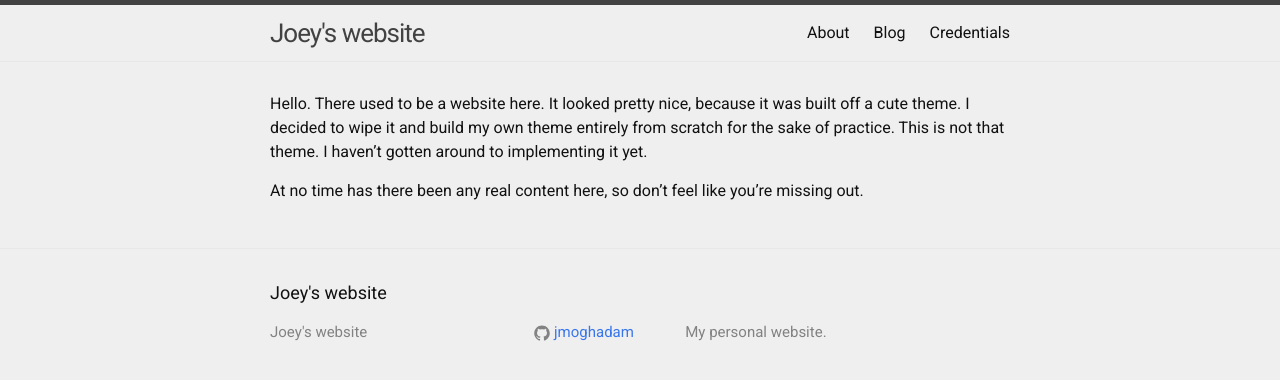
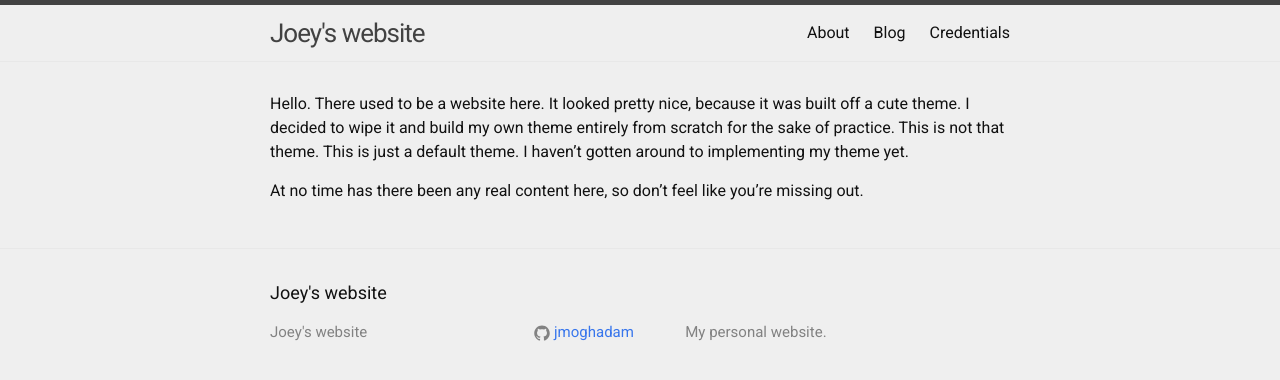
Before and after one commit to badzapcat/jmoghadam.github.io, a Jekyll site: the page built from about.md, in a window 1280 px wide. Shown: the top 380 px of the page. Built offline with Jekyll 4.4.1, drawn with Linux system fonts in a browser that asks for light colours.

Commit message:
modified welcome text

```diff
--- a/about.md
+++ b/about.md
@@ -6,8 +6,8 @@ permalink: /about/
 
 Hello. There used to be a website here. It looked pretty nice, because it was
 built off a cute theme. I decided to wipe it and build my own theme entirely
-from scratch for the sake of practice. This is not that theme. I haven't gotten
-around to implementing it yet.
+from scratch for the sake of practice. This is not that theme. This is just a
+default theme. I haven't gotten around to implementing my theme yet.
 
 At no time has there been any real content here, so don't feel like you're
 missing out.
--- a/index.html
+++ b/index.html
@@ -6,8 +6,8 @@ layout: default
 
 Hello. There used to be a website here. It looked pretty nice, because it was
 built off a cute theme. I decided to wipe it and build my own theme entirely
-from scratch for the sake of practice. This is not that theme. I haven't gotten
-around to implementing it yet.
+from scratch for the sake of practice. This is not that theme. This is just a
+default theme. I haven't gotten around to implementing my theme yet.
 
 At no time has there been any real content here, so don't feel like you're
 missing out.
```
